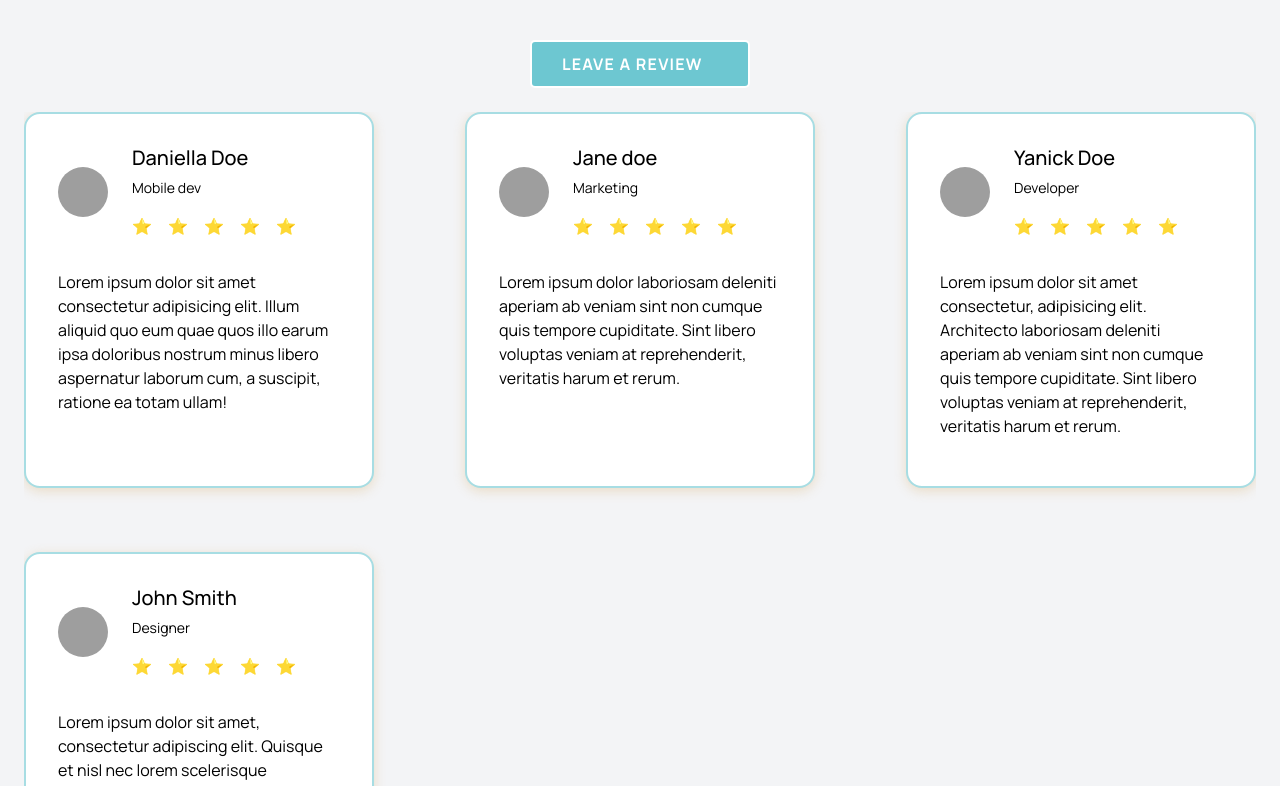
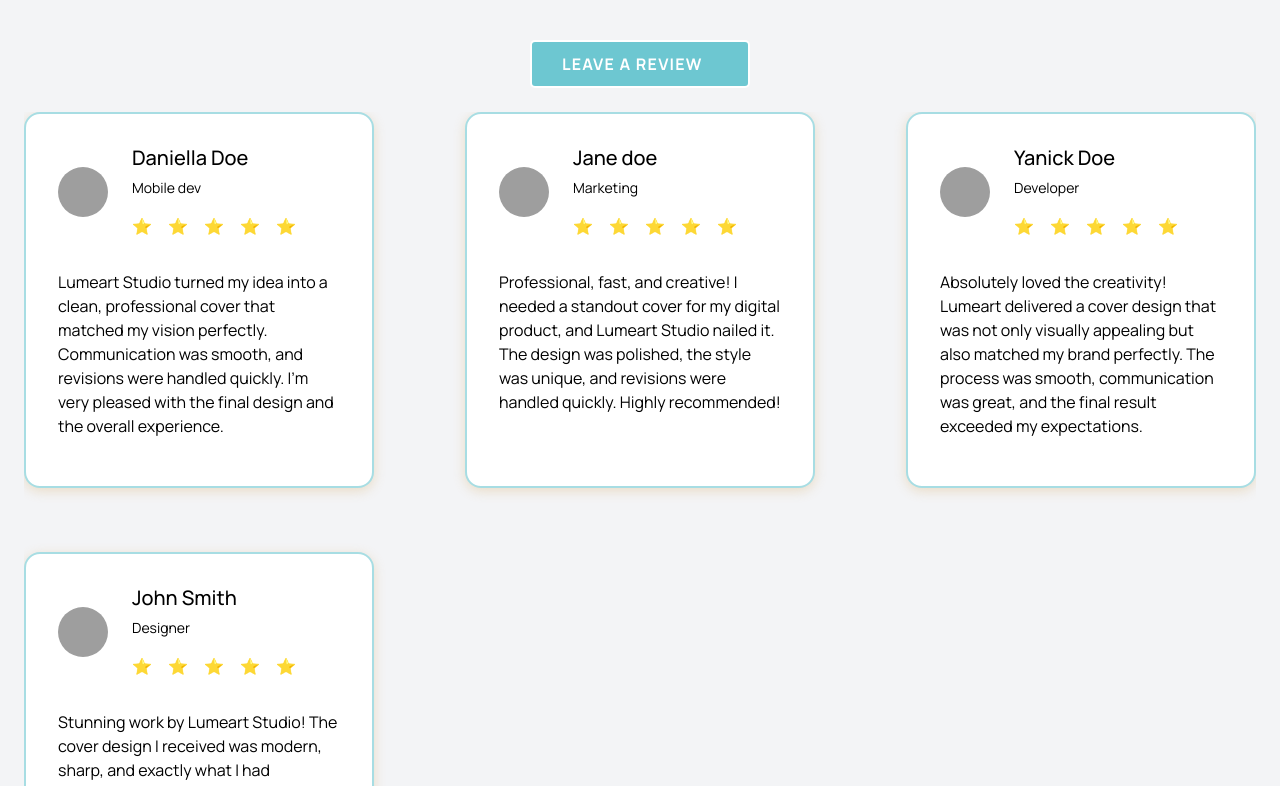
Before and after one commit to Umerkhan26/BookCover, a React (Vite) app: page /GetACover in a window 1280 px wide. Shown: the part 2448-3234 px from the top of the page. Built offline with nearby package versions, Linux system fonts and the light colour scheme; grey boxes are pictures that could not be loaded; a web font is replaced by a local one.

Commit message:
Review Cards Text is added

```diff
--- a/src/pages/reviews/reviews.tsx
+++ b/src/pages/reviews/reviews.tsx
@@ -1,17 +1,32 @@
+import React, { useEffect } from "react";
 import {
   Button,
   CardsWrapper,
   ReviewCard,
   ReviewsWrapper,
 } from "./reviews.styles";
+import AOS from 'aos';
+import 'aos/dist/aos.css';
 
 const Reviews = () => {
+  useEffect(() => {
+    AOS.init({
+      duration: 700, // Animation duration in milliseconds
+      easing: 'ease-out-cubic', // Easing function for animation
+      once: false, // Animation plays only once per element
+      offset: 50, // Trigger animation when element is 150px from viewport bottom
+    });
+
+    AOS.refresh();
+  }, []);
+
   return (
     <div
       className=" bg-gray-100 text-gray-600 dark:text-gray-300 pt-8 dark: mb-32 md:mb-[-5px]"
       id="reviews"
     >
       <div className="max-w-7xl mx-auto px-6 md:px-12 xl:px-6">
+        {/* Removed data-aos from this div */}
         <div className="mb-10 space-y-4 px-6 md:px-0 text-center md:text-left">
           <h2 className="text-2xl font-bold text-black text-center md:text-left lg:text-left xl:text-left dark:text-white md:text-4xl">
             <span className="text-black">What Do Our</span>{" "}
@@ -20,11 +35,12 @@
         </div>
 
         <div>
+          {/* Removed data-aos from this anchor tag */}
           <a
             href="https://www.facebook.com/YourPageName/reviews"
             target="_blank"
             rel="noopener noreferrer"
-            style={{ textDecoration: "none" }} // Add inline style here
+            style={{ textDecoration: "none" }}
           >
             <Button className="mb-4">Leave A Review</Button>
           </a>
@@ -33,7 +49,10 @@
         <ReviewsWrapper>
           <CardsWrapper>
             {/* Card 1 */}
-            <ReviewCard>
+            <ReviewCard
+              data-aos="fade-up" // Simple down-to-up animation
+              data-aos-delay="0" // No delay for the first card
+            >
               <div className="flex gap-4 text-black">
                 <img
                   className="w-12 h-12 rounded-full"
@@ -60,15 +79,18 @@
                 </div>
               </div>
               <p className="mt-8 text-black">
-                Lorem ipsum dolor sit amet consectetur adipisicing elit. Illum
-                aliquid quo eum quae quos illo earum ipsa doloribus nostrum
-                minus libero aspernatur laborum cum, a suscipit, ratione ea
-                totam ullam!
+                Lumeart Studio turned my idea into a clean, professional cover
+                that matched my vision perfectly. Communication was smooth, and
+                revisions were handled quickly. I’m very pleased with the final
+                design and the overall experience.
               </p>
             </ReviewCard>
 
             {/* Card 2 */}
-            <ReviewCard>
+            <ReviewCard
+              data-aos="fade-up" // Simple down-to-up animation
+              data-aos-delay="200" // Delay for staggered effect
+            >
               <div className="flex gap-4 text-black">
                 <img
                   className="w-12 h-12 rounded-full"
@@ -95,14 +117,18 @@
                 </div>
               </div>
               <p className="mt-8 text-black">
-                Lorem ipsum dolor laboriosam deleniti aperiam ab veniam sint non
-                cumque quis tempore cupiditate. Sint libero voluptas veniam at
-                reprehenderit, veritatis harum et rerum.
+                Professional, fast, and creative! I needed a standout cover for
+                my digital product, and Lumeart Studio nailed it. The design
+                was polished, the style was unique, and revisions were handled
+                quickly. Highly recommended!
               </p>
             </ReviewCard>
 
             {/* Card 3 */}
-            <ReviewCard>
+            <ReviewCard
+              data-aos="fade-up" // Simple down-to-up animation
+              data-aos-delay="400" // Delay for staggered effect
+            >
               <div className="flex gap-4 text-black">
                 <img
                   className="w-12 h-12 rounded-full"
@@ -129,15 +155,18 @@
                 </div>
               </div>
               <p className="mt-8 text-black">
-                Lorem ipsum dolor sit amet consectetur, adipisicing elit.
-                Architecto laboriosam deleniti aperiam ab veniam sint non cumque
-                quis tempore cupiditate. Sint libero voluptas veniam at
-                reprehenderit, veritatis harum et rerum.
+                Absolutely loved the creativity! Lumeart delivered a cover design
+                that was not only visually appealing but also matched my brand
+                perfectly. The process was smooth, communication was great, and
+                the final result exceeded my expectations.
               </p>
             </ReviewCard>
 
             {/* Card 4 - New Review */}
-            <ReviewCard>
+            <ReviewCard
+              data-aos="fade-up" // Simple down-to-up animation
+              data-aos-delay="600" // Delay for staggered effect
+            >
               <div className="flex gap-4 text-black">
                 <img
                   className="w-12 h-12 rounded-full"
@@ -164,9 +193,10 @@
                 </div>
               </div>
               <p className="mt-8 text-black">
-                Lorem ipsum dolor sit amet, consectetur adipiscing elit. Quisque
-                et nisl nec lorem scelerisque consectetur. Proin laoreet
-                tristique dolor.
+                Stunning work by Lumeart Studio! The cover design I received was
+                modern, sharp, and exactly what I had imagined. Their attention
+                to detail and unique design style really set them apart. I’ll
+                definitely be coming back for future projects!
               </p>
             </ReviewCard>
           </CardsWrapper>
```
